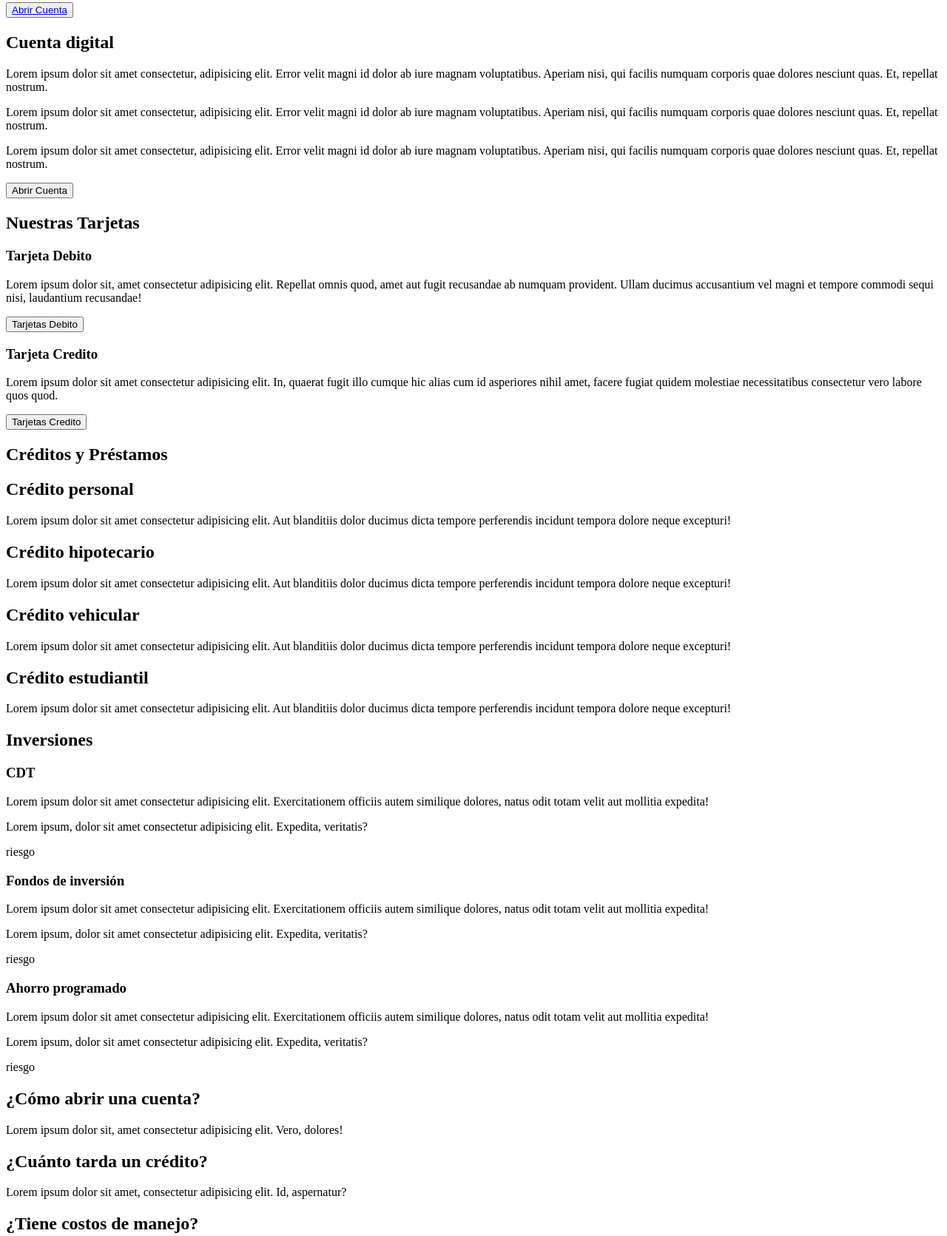
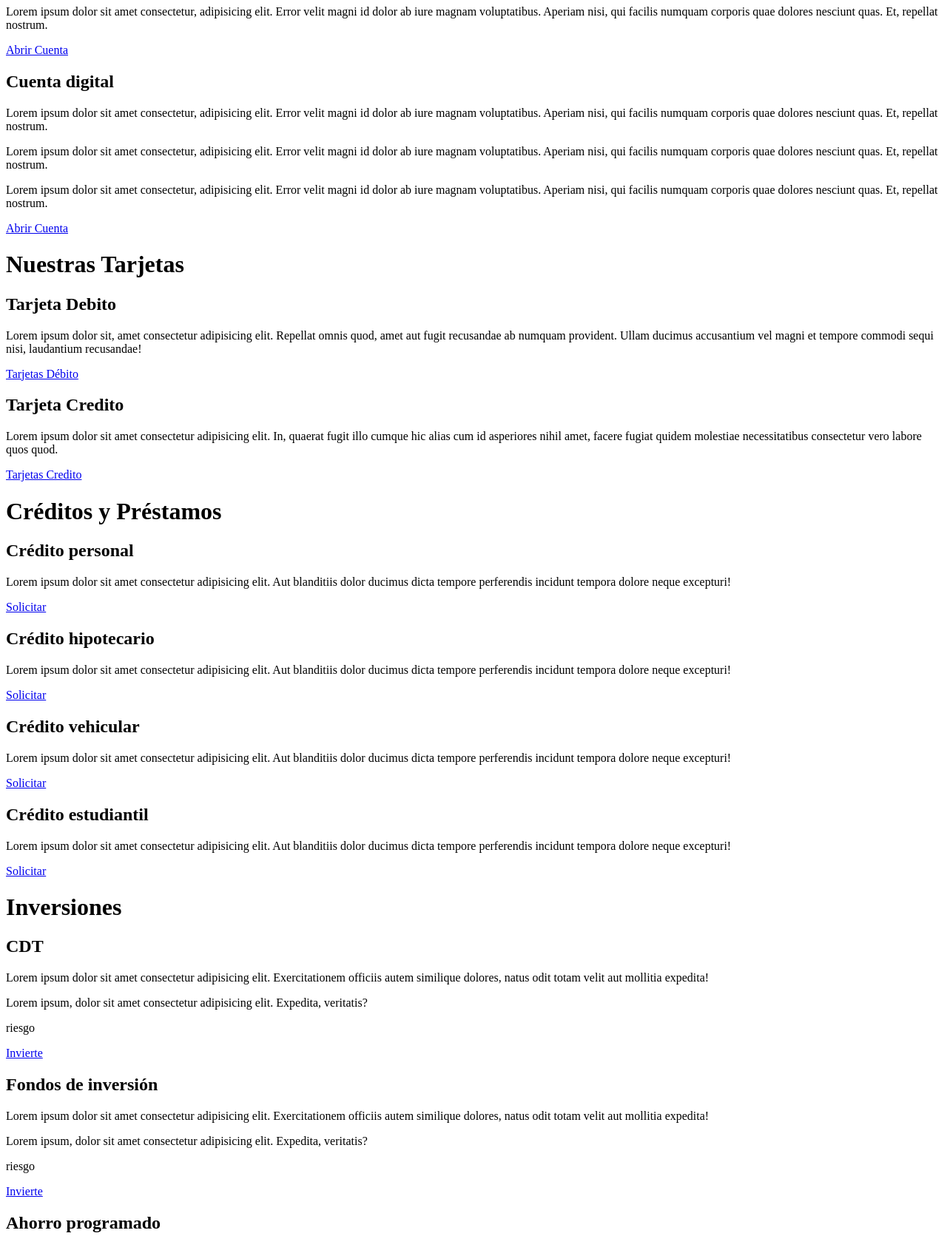
Before and after one commit to Angelux331/Banca-Web, a plain HTML site: page index.html in a window 1280 px wide. Shown: the part 675-2346 px from the top of the page at 74% size. Drawn offline with Linux system fonts and the light colour scheme.

Commit message:
refactor(html): polish main HTML structure

```diff
--- a/index.html
+++ b/index.html
@@ -1,5 +1,5 @@
 <!DOCTYPE html>
-<html lang="en">
+<html lang="es">
 <head>
   <meta charset="UTF-8">
   <meta name="viewport" content="width=device-width, initial-scale=1.0">
@@ -26,11 +26,12 @@
 
     <div id="cuentas">
       <div class="cuenta">
+        <h1>Cuentas</h1>
         <h2>Cuenta de ahorros</h2>
         <p class="descripcion">Lorem ipsum dolor sit amet consectetur, adipisicing elit. Error velit magni id dolor ab iure magnam voluptatibus. Aperiam nisi, qui facilis numquam corporis quae dolores nesciunt quas. Et, repellat nostrum.</p>
         <p class="beneficios">Lorem ipsum dolor sit amet consectetur, adipisicing elit. Error velit magni id dolor ab iure magnam voluptatibus. Aperiam nisi, qui facilis numquam corporis quae dolores nesciunt quas. Et, repellat nostrum.</p>
         <p class="requisitos">Lorem ipsum dolor sit amet consectetur, adipisicing elit. Error velit magni id dolor ab iure magnam voluptatibus. Aperiam nisi, qui facilis numquam corporis quae dolores nesciunt quas. Et, repellat nostrum.</p>
-        <button><a href="#">Abrir Cuenta</a></button>
+        <a href="#" class="boton">Abrir Cuenta</a>
       </div>
 
       <div class="cuenta">
@@ -38,7 +39,7 @@
         <p class="descripcion">Lorem ipsum dolor sit amet consectetur, adipisicing elit. Error velit magni id dolor ab iure magnam voluptatibus. Aperiam nisi, qui facilis numquam corporis quae dolores nesciunt quas. Et, repellat nostrum.</p>
         <p class="beneficios">Lorem ipsum dolor sit amet consectetur, adipisicing elit. Error velit magni id dolor ab iure magnam voluptatibus. Aperiam nisi, qui facilis numquam corporis quae dolores nesciunt quas. Et, repellat nostrum.</p>
         <p class="requisitos">Lorem ipsum dolor sit amet consectetur, adipisicing elit. Error velit magni id dolor ab iure magnam voluptatibus. Aperiam nisi, qui facilis numquam corporis quae dolores nesciunt quas. Et, repellat nostrum.</p>
-        <button><a href="#">Abrir Cuenta</a></button>
+        <a href="#" class="boton">Abrir Cuenta</a>
       </div>
 
       <div class="cuenta">
@@ -46,71 +47,77 @@
         <p class="descripcion">Lorem ipsum dolor sit amet consectetur, adipisicing elit. Error velit magni id dolor ab iure magnam voluptatibus. Aperiam nisi, qui facilis numquam corporis quae dolores nesciunt quas. Et, repellat nostrum.</p>
         <p class="beneficios">Lorem ipsum dolor sit amet consectetur, adipisicing elit. Error velit magni id dolor ab iure magnam voluptatibus. Aperiam nisi, qui facilis numquam corporis quae dolores nesciunt quas. Et, repellat nostrum.</p>
         <p class="requisitos">Lorem ipsum dolor sit amet consectetur, adipisicing elit. Error velit magni id dolor ab iure magnam voluptatibus. Aperiam nisi, qui facilis numquam corporis quae dolores nesciunt quas. Et, repellat nostrum.</p>
-        <button>Abrir Cuenta</button>
+        <a href="#" class="boton">Abrir Cuenta</a>
       </div>
     </div>
 
     <div id="tarjetas">
-      <h2>Nuestras Tarjetas</h2>
-
-      <div id="tarjetastipo">
-        <h3>Tarjeta Debito</h3>
+      <h1>Nuestras Tarjetas</h1>
+      <div class="tarjetastipo">
+        <h2>Tarjeta Debito</h2>
         <p>Lorem ipsum dolor sit, amet consectetur adipisicing elit. Repellat omnis quod, amet aut fugit recusandae ab numquam provident. Ullam ducimus accusantium vel magni et tempore commodi sequi nisi, laudantium recusandae!</p>
-        <button id="botonTarjetas">Tarjetas Debito</button>
+        <a href="./pages/tarjetasdebito.html" class="boton">Tarjetas Débito</a>
       </div>
-      <div id="tarjetastipo">
-        <h3>Tarjeta Credito</h3>
+      <div class="tarjetastipo">
+        <h2>Tarjeta Credito</h2>
         <p>Lorem ipsum dolor sit amet consectetur adipisicing elit. In, quaerat fugit illo cumque hic alias cum id asperiores nihil amet, facere fugiat quidem molestiae necessitatibus consectetur vero labore quos quod.</p>
-        <button id="botonTarjetas">Tarjetas Credito</button>
+        <a href="./pages/tarjetasdebito.html" class="boton">Tarjetas Credito</a>
       </div>
     </div>
 
     <div id="prestamos">
-      <h2>Créditos y Préstamos</h2>
+      <h1>Créditos y Préstamos</h1>
 
       <div class="creditos">
         <h2>Crédito personal</h2>
         <p>Lorem ipsum dolor sit amet consectetur adipisicing elit. Aut blanditiis dolor ducimus dicta tempore perferendis incidunt tempora dolore neque excepturi!</p>
+        <a href="./pages/solicitarcredito.html" class="boton">Solicitar</a>
       </div>
 
       <div class="creditos">
         <h2>Crédito hipotecario</h2>
         <p>Lorem ipsum dolor sit amet consectetur adipisicing elit. Aut blanditiis dolor ducimus dicta tempore perferendis incidunt tempora dolore neque excepturi!</p>
+        <a href="./pages/solicitarcredito.html" class="boton">Solicitar</a>
       </div>
 
       <div class="creditos">
         <h2>Crédito vehicular</h2>
         <p>Lorem ipsum dolor sit amet consectetur adipisicing elit. Aut blanditiis dolor ducimus dicta tempore perferendis incidunt tempora dolore neque excepturi!</p>
+        <a href="./pages/solicitarcredito.html" class="boton">Solicitar</a>
       </div>
 
       <div class="creditos">
         <h2>Crédito estudiantil</h2>
         <p>Lorem ipsum dolor sit amet consectetur adipisicing elit. Aut blanditiis dolor ducimus dicta tempore perferendis incidunt tempora dolore neque excepturi!</p>
+        <a href="./pages/solicitarcredito.html" class="boton">Solicitar</a>
       </div>
     </div>
 
     <div id="inversiones">
-      <h2>Inversiones</h2>
+      <h1>Inversiones</h1>
 
       <div class="tipoinversion">
-        <h3>CDT</h3>
+        <h2>CDT</h2>
         <p>Lorem ipsum dolor sit amet consectetur adipisicing elit. Exercitationem officiis autem similique dolores, natus odit totam velit aut mollitia expedita!</p>
         <p>Lorem ipsum, dolor sit amet consectetur adipisicing elit. Expedita, veritatis?</p>
-        <p id="riego">riesgo</p>
+        <p class="riego">riesgo</p>
+        <a href="./pages/inversiones.html" class="boton">Invierte</a>
       </div>
 
       <div class="tipoinversion">
-        <h3>Fondos de inversión</h3>
+        <h2>Fondos de inversión</h2>
         <p>Lorem ipsum dolor sit amet consectetur adipisicing elit. Exercitationem officiis autem similique dolores, natus odit totam velit aut mollitia expedita!</p>
         <p>Lorem ipsum, dolor sit amet consectetur adipisicing elit. Expedita, veritatis?</p>
-        <p id="riego">riesgo</p>
+        <p class="riego">riesgo</p>
+        <a href="./pages/inversiones.html" class="boton">Invierte</a>
       </div>
 
       <div class="tipoinversion">
-        <h3>Ahorro programado</h3>
+        <h2>Ahorro programado</h2>
         <p>Lorem ipsum dolor sit amet consectetur adipisicing elit. Exercitationem officiis autem similique dolores, natus odit totam velit aut mollitia expedita!</p>
         <p>Lorem ipsum, dolor sit amet consectetur adipisicing elit. Expedita, veritatis?</p>
-        <p id="riego">riesgo</p>
+        <p class="riego">riesgo</p>
+        <a href="./pages/inversiones.html" class="boton">Invierte</a>
       </div>
     </div>
 
```
Also changed, not shown: pages/inversiones.html (added), pages/solicitarcredito.html (added), pages/tarjetascredito.html (added), pages/tarjetasdebito.html (added).
